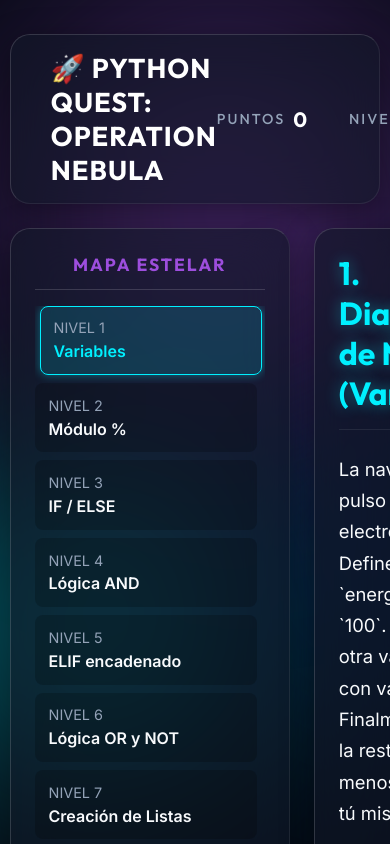
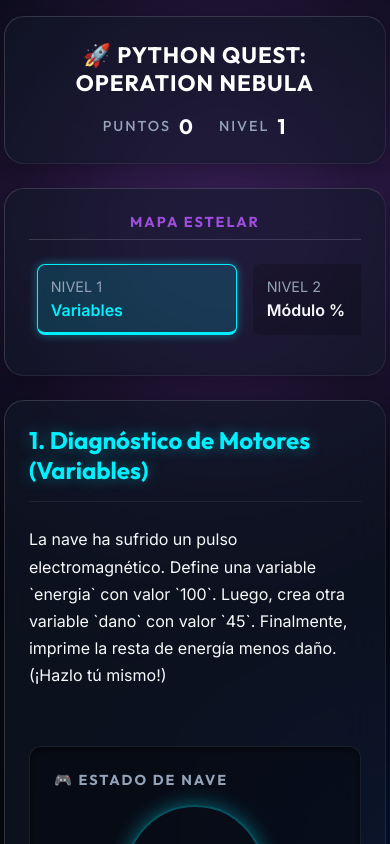
Before and after one commit to ferlmdl/programacion, a website built with Vite: page python-logic-quest/index.html in a window 390 px wide. Shown: the top 844 px of the page. Built offline with nearby package versions, Linux system fonts and the light colour scheme.

Commit message:
Add files via upload

```diff
--- a/python-logic-quest/style.css
+++ b/python-logic-quest/style.css
@@ -27,12 +27,12 @@ body {
   background-color: var(--bg-base);
   color: var(--text-main);
   font-family: var(--font-body);
-  height: 100vh;
-  overflow: hidden;
+  min-height: 100vh;
   display: flex;
   justify-content: center;
   align-items: center;
   position: relative;
+  overflow-x: hidden;
 }
 
 /* Background animated mesh gradient using orbs */
@@ -77,11 +77,12 @@ body {
 #game-container {
   width: 95%;
   max-width: 1600px;
-  height: 92vh;
+  min-height: 92vh;
   display: flex;
   flex-direction: column;
   gap: 1.5rem;
   z-index: 10;
+  padding: 2rem 0;
 }
 
 /* Glassmorphism utility */
@@ -554,3 +555,119 @@ body {
   transition: all 0.3s ease;
   box-shadow: 0 4px 10px rgba(0,0,0,0.2);
 }
+
+/* RESPONSIVE DESIGN */
+
+/* Tablets and small desktops */
+@media (max-width: 1200px) {
+  .game-layout {
+    grid-template-columns: 240px 1fr;
+  }
+
+  .editor-panel {
+    grid-column: span 2;
+  }
+}
+
+@media (max-width: 1024px) {
+  .game-header {
+    flex-direction: column;
+    gap: 1rem;
+    padding: 1.5rem;
+  }
+
+  .game-header h1 {
+    font-size: 1.4rem;
+    text-align: center;
+  }
+
+  .stats-container {
+    gap: 1.5rem;
+  }
+}
+
+/* Mobile Devices */
+@media (max-width: 768px) {
+  #game-container {
+    width: 98%;
+    height: auto;
+    padding: 1rem 0;
+  }
+
+  .game-layout {
+    display: flex;
+    flex-direction: column;
+  }
+
+  .sidebar {
+    order: -1;
+    max-height: none;
+  }
+
+  .sidebar-header {
+    font-size: 0.9rem;
+    padding-bottom: 0.5rem;
+  }
+
+  .level-path-container {
+    overflow-y: hidden;
+    overflow-x: auto;
+    padding-bottom: 0.5rem;
+  }
+
+  .level-path {
+    flex-direction: row;
+    padding: 0.5rem;
+    gap: 1rem;
+  }
+
+  .path-node {
+    flex-shrink: 0;
+    min-width: 200px;
+  }
+
+  .path-node.active {
+    transform: none;
+    border-bottom: 3px solid var(--primary);
+  }
+
+  #level-title {
+    font-size: 1.5rem;
+  }
+
+  #level-description {
+    font-size: 1rem;
+  }
+
+  .editor-panel {
+    min-height: 500px;
+  }
+
+  #code-editor {
+    font-size: 1rem;
+    padding: 1rem;
+  }
+
+  .terminal {
+    height: 180px;
+  }
+
+  /* Overlay responsiveness */
+  .overlay-content {
+    width: 90%;
+    padding: 2rem;
+  }
+
+  .overlay-content h2 {
+    font-size: 2rem;
+  }
+
+  .overlay-content p {
+    font-size: 1.1rem;
+  }
+
+  .icon-pulse {
+    width: 80px;
+    height: 80px;
+  }
+}
```
